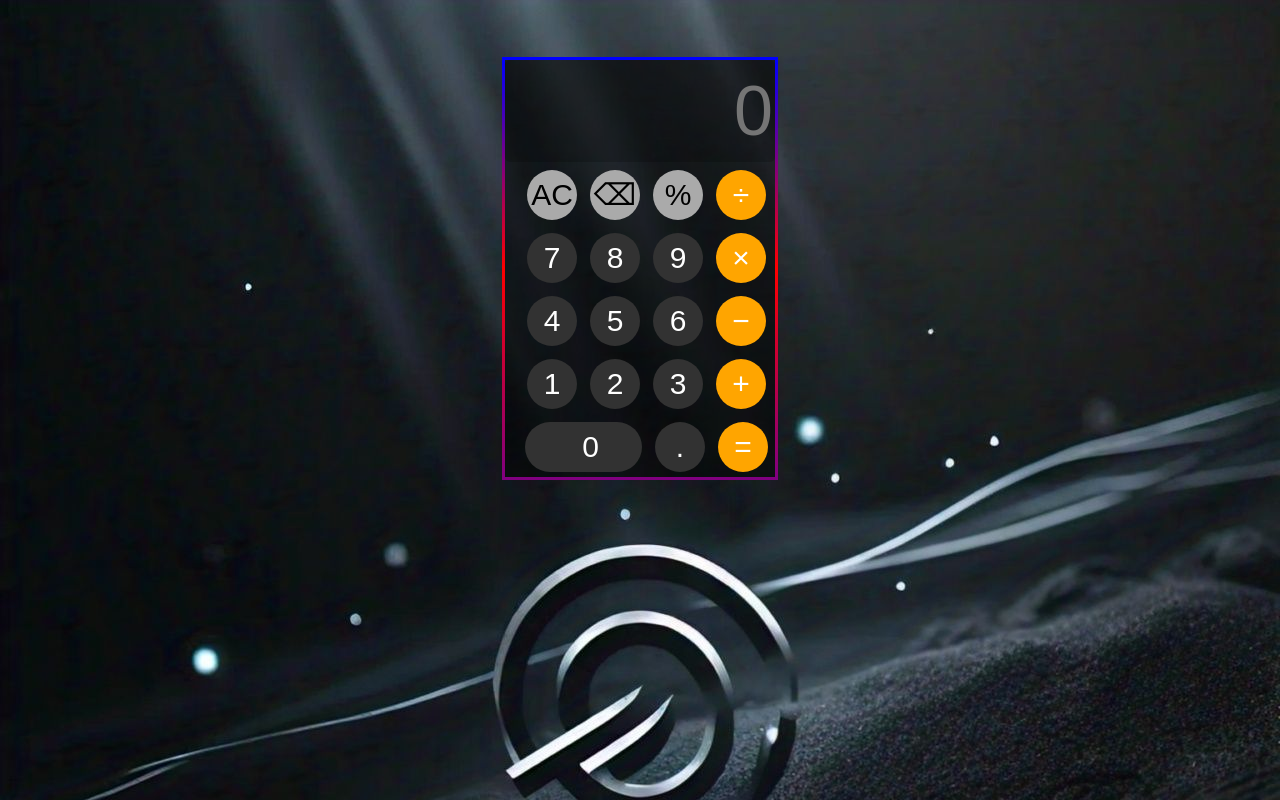
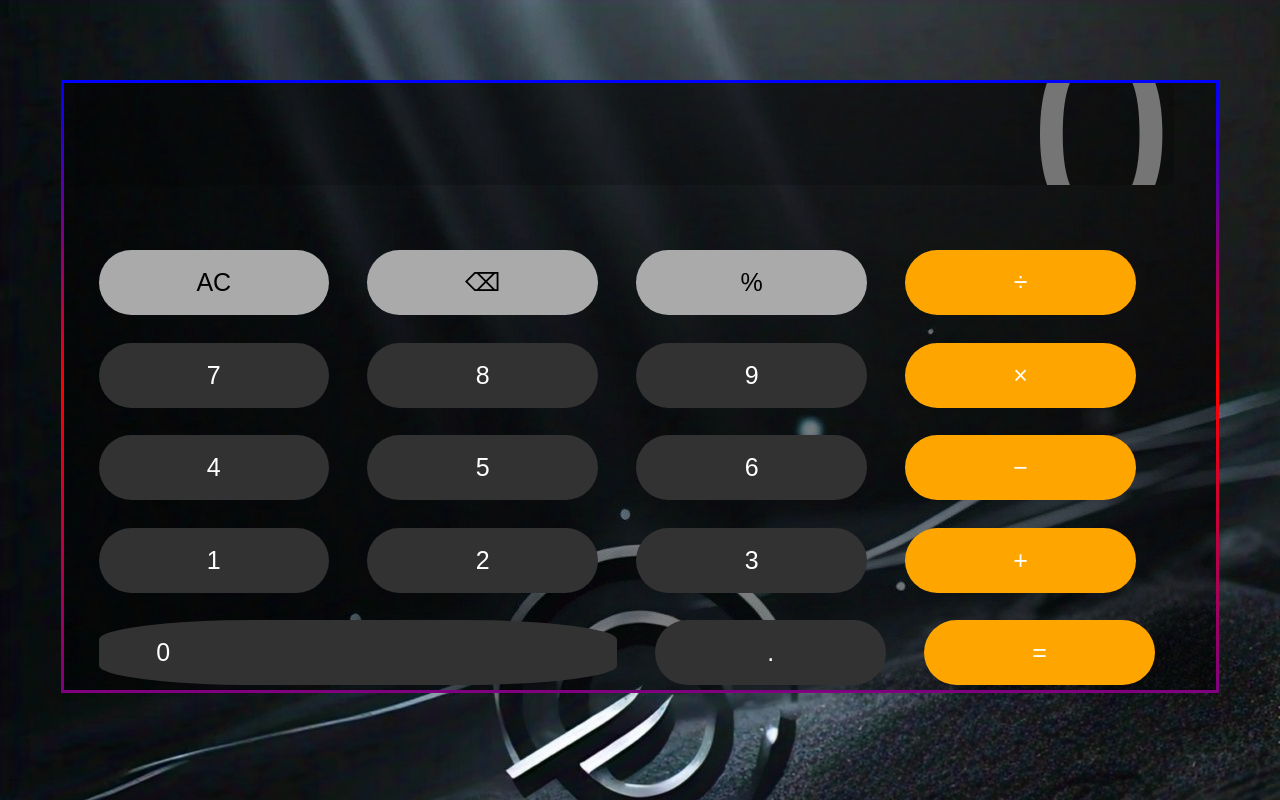
Before and after one commit to Qudusy/My-Updated-calculator-, a plain HTML site: page index.html in a window 1280 px wide. Drawn offline with Linux system fonts and the light colour scheme.

Commit message:
Add files via upload

```diff
--- a/mycal.css
+++ b/mycal.css
@@ -1,63 +1,69 @@
 button {
-  border-radius: 100px;
-  margin-left: 13px;
-  margin-top: 8px;
-  width: 50px;
-  height: 50px;
-  display: flex;
-  align-items: center;
-  justify-content: center;
+  border: none;
+  border-radius: 50px;
+  margin-left: 3%; /* Adjust margins using percentages */
+  margin-top: 2%;
+  width: 20%; /* Adjust width using percentages */
+  height: 65px;
   background-color: rgb(50 50 50);
-  font-size: 30px;
+  font-size: 25px; /* Adjust font size using vw units */
   color: white;
-  border: none;
-  margin-bottom: 5px;
-  outline: none;
-  cursor: pointer;
+  margin-bottom: 4.5px;
+  flex: 1;
 }
 
-body{
+body {
   background-image: url(IMG-20240419-WA0008.jpg);
   background-color: black;
+  margin: 0; /* Remove default body margin */
 }
 
-input{
-  width: 99%;
+input {
+  width: 95%; /* Adjust width using percentages */
   height: 100px;
-  background-color: rgba(0,0,0,0.2);
+  background-color: rgba(0, 0, 0, 0.2);
   border-radius: 5px;
   border: none;
   color: white;
-  font-size: 70px;
+  font-size: 20vw; /* Adjust font size using vw units */
   text-align: right;
+  margin: auto; /* Center the input horizontally */
+  margin-left: 12px;
 }
 
-div{
-  width: 270px;
-  height: 100%;
-  display: flex;
-  align-items:  center;
-  justify-content: center;
-  flex-wrap: wrap;
+div {
+  width: 90%; /* Adjust width using percentages */
   margin: auto;
-  margin-top: 1.5cm;
+  margin-top: 10vh; /* Adjust margin using viewport height units */
   border-style: solid;
-  background-color: rgba(0,0,0,0.5);
+  background-color: rgba(0, 0, 0, 0.5);
   border-image: linear-gradient(to bottom, blue, red, purple);
   border-image-slice: 1;
 }
 
-button.zero{
-  width: 117px;
+button.zero {
+  width: 45%; /* Adjust width using percentages */
   text-align: left;
-  padding-left: 20px;
+  padding-left: 5%; /* Adjust padding using percentages */
+  border-radius: 30%;
 }
 
-button.operator{
+button.operator {
   background-color: orange;
 }
 
-button.bitwise{
+button.bitwise {
   background-color: #aaaaaa;
   color: black;
 }
+
+@media screen and (max-width: 600px) {
+  /* Adjust styles for screens smaller than 600px wide */
+  input {
+    font-size: 20vw; /* Adjust font size using vw units */
+  }
+
+  div {
+    width: 95%; /* Adjust width using percentages */
+  }
+}
```
Also changed, not shown: index.html (line endings or trailing spaces).
